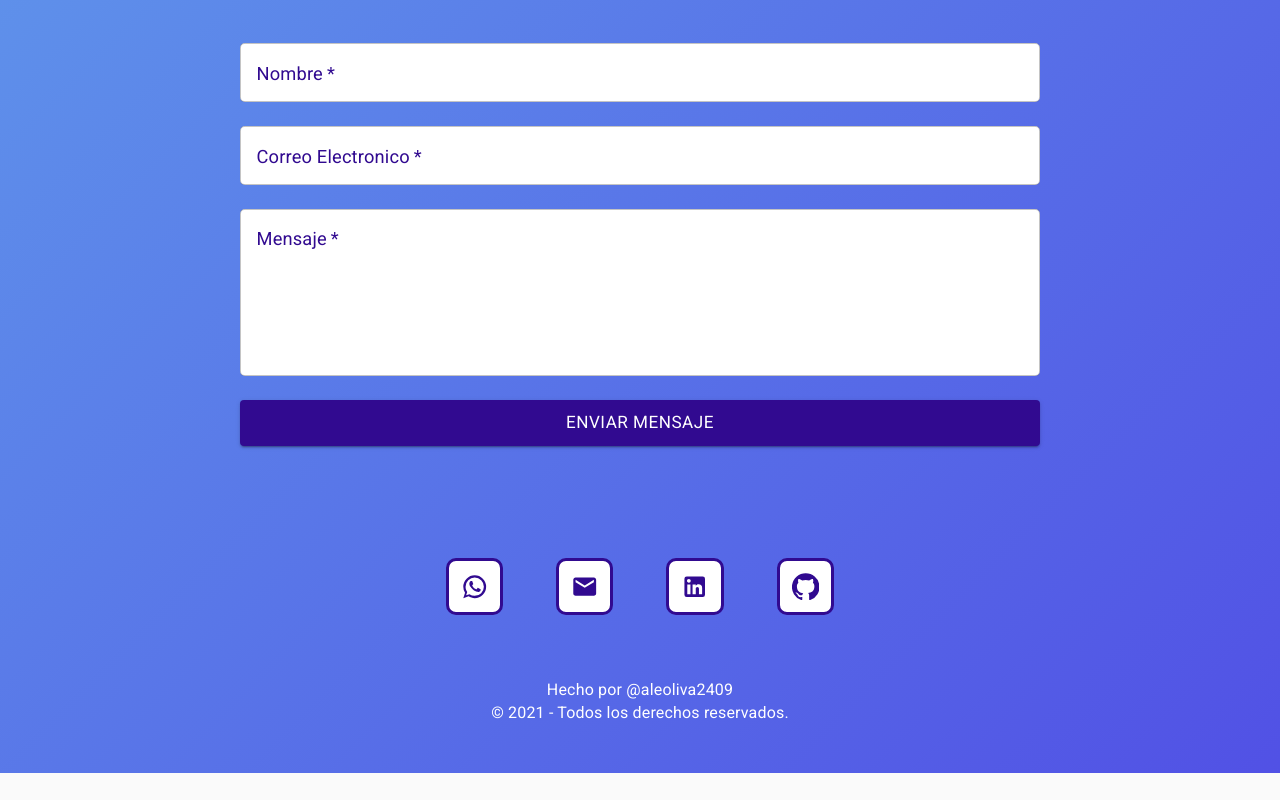
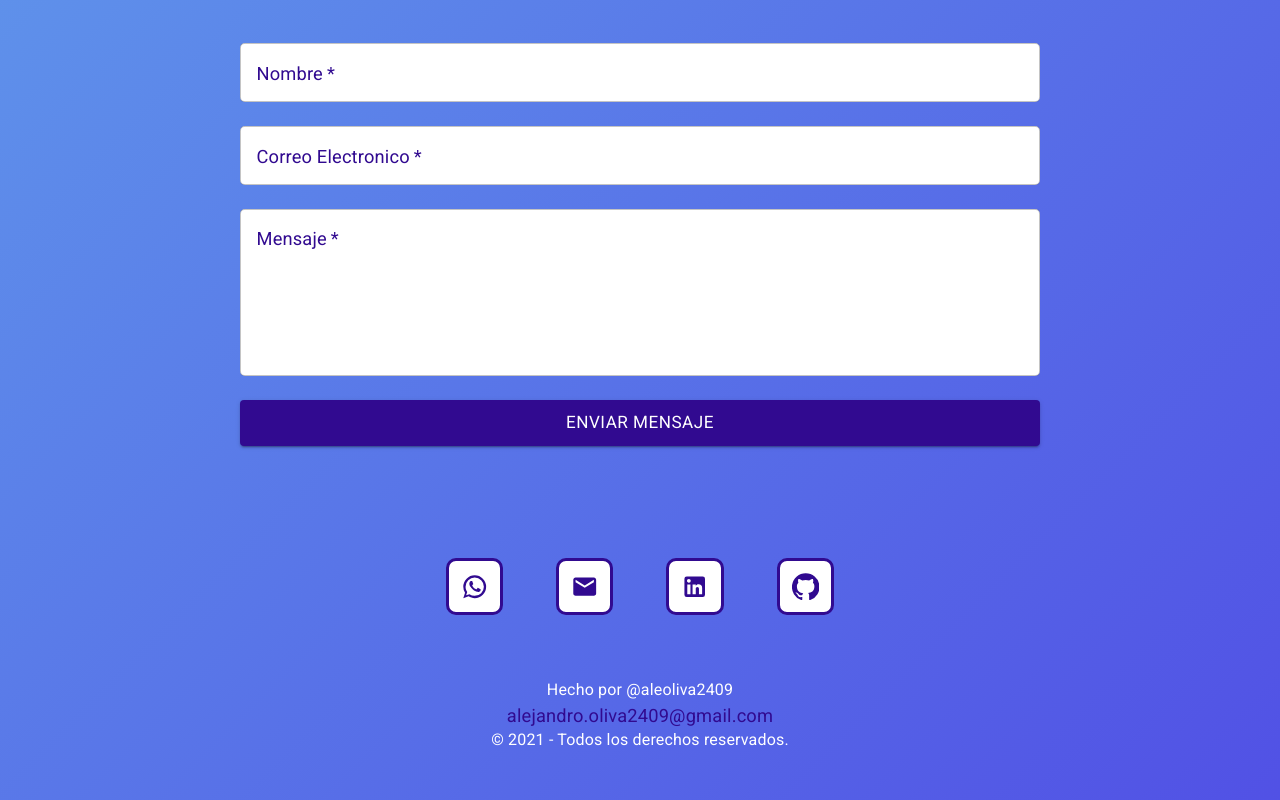
Before and after one commit to aleoliva2409/portfolio-react, a React (Create React App) app: page / in a window 1280 px wide. Shown: the part 3027-3827 px from the top of the page. Before the commit the page ends 3800 px from the top, so only its background shows below. Built offline with nearby package versions, Linux system fonts and the light colour scheme.

Commit message:
little fixies, porfolio finished

```diff
--- a/src/App.tsx
+++ b/src/App.tsx
@@ -2,7 +2,7 @@
 import { Container } from "@material-ui/core";
 import Contact from "./components/Contact/Contact";
 import Arrow from "./components/Extra/Arrow";
-import Footer from "./components/footer/Footer";
+import Footer from "./components/Footer/Footer";
 import Home from "./components/Home/Home";
 import Navbar from "./components/Navbar/Navbar";
 import Projects from "./components/Projects/Projects";
--- a/src/components/Extra/Icons.tsx
+++ b/src/components/Extra/Icons.tsx
@@ -1,7 +1,6 @@
 import { Fragment } from "react";
 import { Box, IconButton } from "@material-ui/core";
 import {
-  Phone as PhoneIcon,
   WhatsApp as WhatsAppIcon,
   Mail as MailIcon,
   LinkedIn as LinkedInIcon,
--- a/src/components/footer/Footer.tsx
+++ b/src/components/footer/Footer.tsx
@@ -17,6 +17,7 @@ const Footer = (): JSX.Element => {
           <Grid item xs={12} sm={12} md={12} lg={12} xl={12} >
             <Box textAlign="center" my={4}>
             <Typography variant="body2" color="secondary">Hecho por @aleoliva2409</Typography>
+            <Typography variant="body1" color="primary">alejandro.oliva2409@gmail.com</Typography>
               <Typography variant="body2" color="secondary">© 2021 - Todos los derechos reservados.</Typography>
             </Box>
           </Grid>
```
